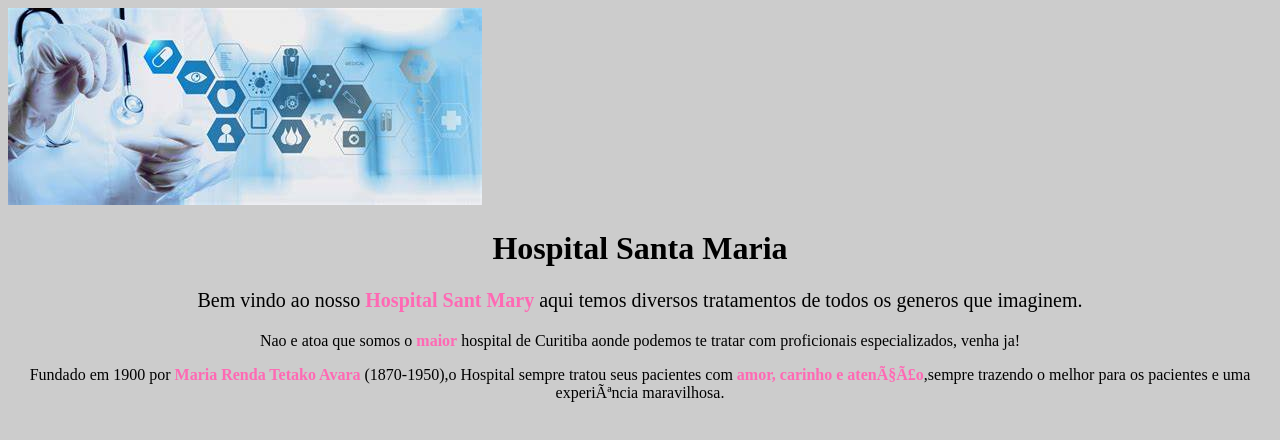
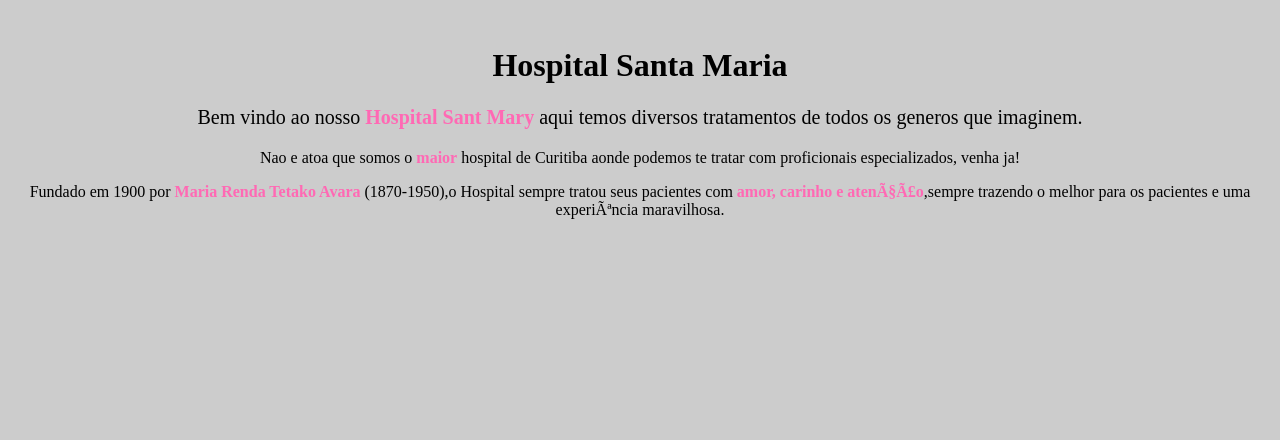
Before and after one commit to KAUERICARDOBETEGA/TURMA-F, a plain HTML site: page index.html in a window 1280 px wide. Drawn offline with Linux system fonts and the light colour scheme.

Commit message:
Update index.html

```diff
--- a/index.html
+++ b/index.html
@@ -7,7 +7,7 @@
      </head>
 
      <body>
-          <img src="Banner.jfif">
+          <img src="">
 
           <h1>Hospital Santa Maria</h1>
 
```
